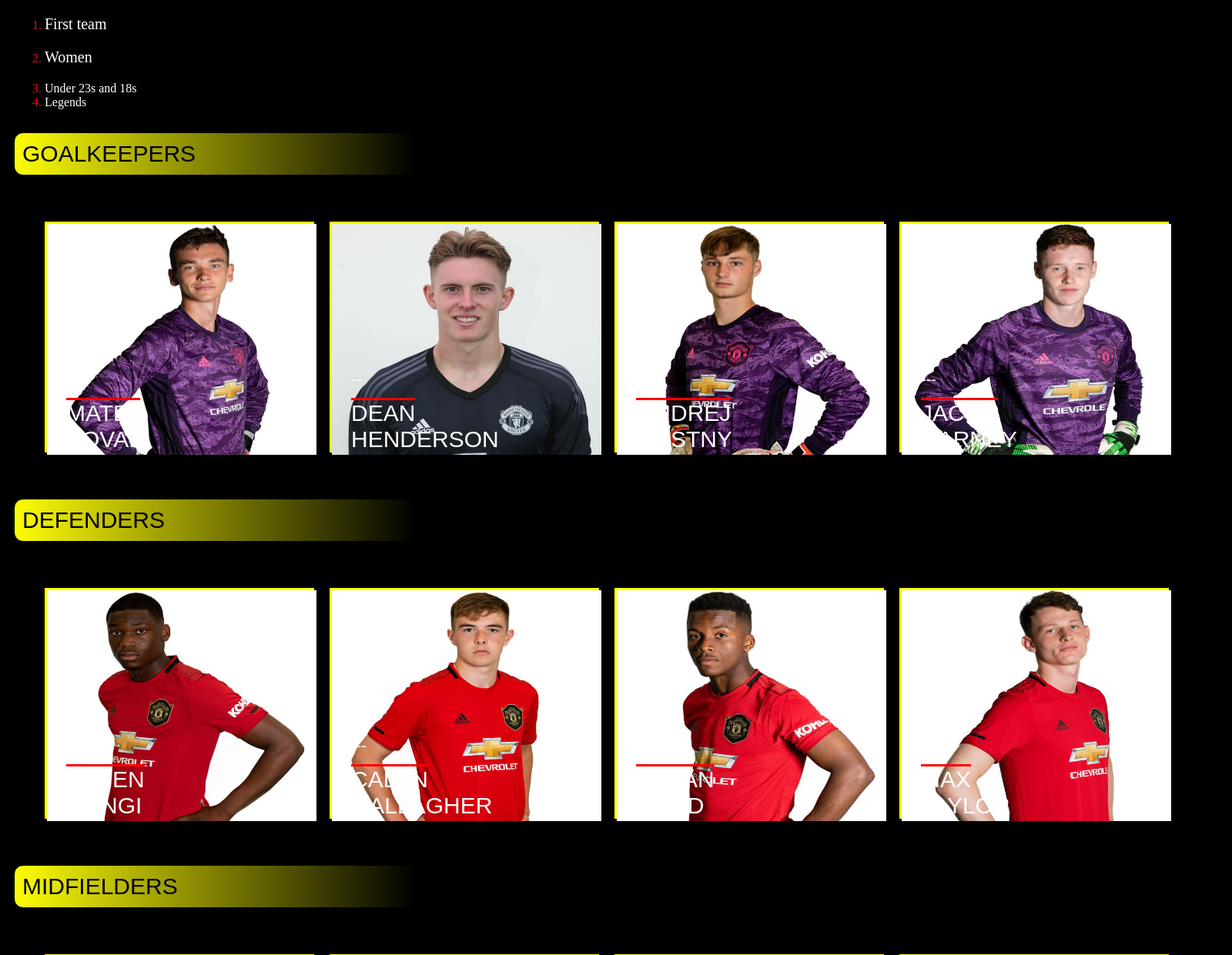
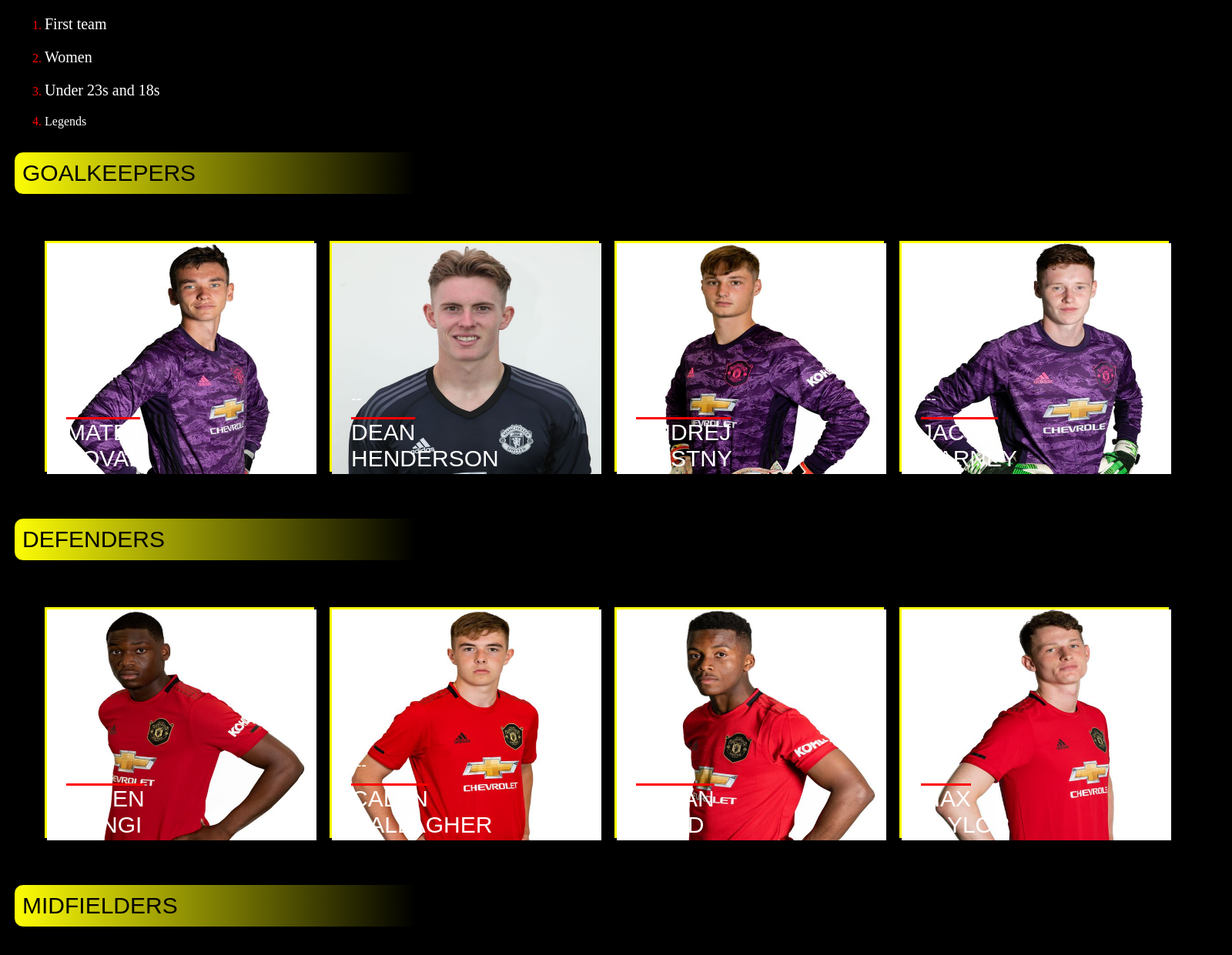
Before and after one commit to zahirmaliqi/INT19_20_GR12, a PHP site: page /rinia.php in a window 1600 px wide. Shown: the part 197-1438 px from the top of the page at 77% size. Run offline with PHP 8.4, Linux system fonts and the light colour scheme.

Commit message:
Update rinia.php

```diff
--- a/rinia.php
+++ b/rinia.php
@@ -115,7 +115,33 @@ echo "<p style=font-size:".$this->font_size.";color:".$this->font_color.";>".$th
 $f = new MyClass2('20px','white','Women');
 
 ?></a></li>
-	<li> <a href="rinia.html" style="color:white;" >Under 23s and 18s</a> </li>
+	<li> <a href="rinia.php" style="color:white;" ><?php
+
+class Myclass3
+{
+
+private $font_size;
+private $font_color;
+private $string_value;
+
+function __construct($font_size,$font_color,$string_value)
+{
+$this->font_size = $font_size;
+$this->font_color = $font_color;
+$this->string_value = $string_value;
+$this->customize_print();
+}
+
+function customize_print()
+{
+echo "<p style=font-size:".$this->font_size.";color:".$this->font_color.";>".$this->string_value."</p>";
+}
+}
+
+$f = new MyClass3('20px','white','Under 23s and 18s');
+
+?></a> </li>
+
 
 	<li> <a href="legjendat.html" style="color:white;" >Legends</a> </li>
 
```
